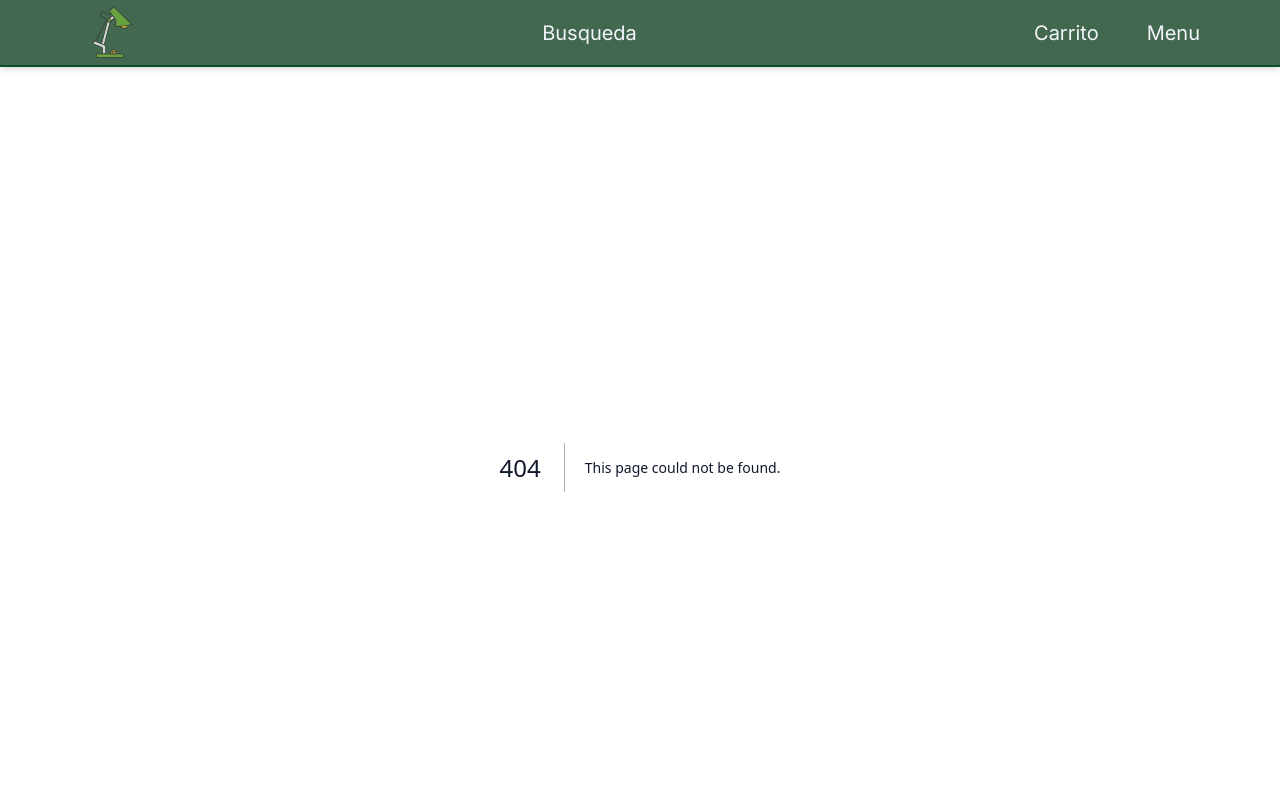
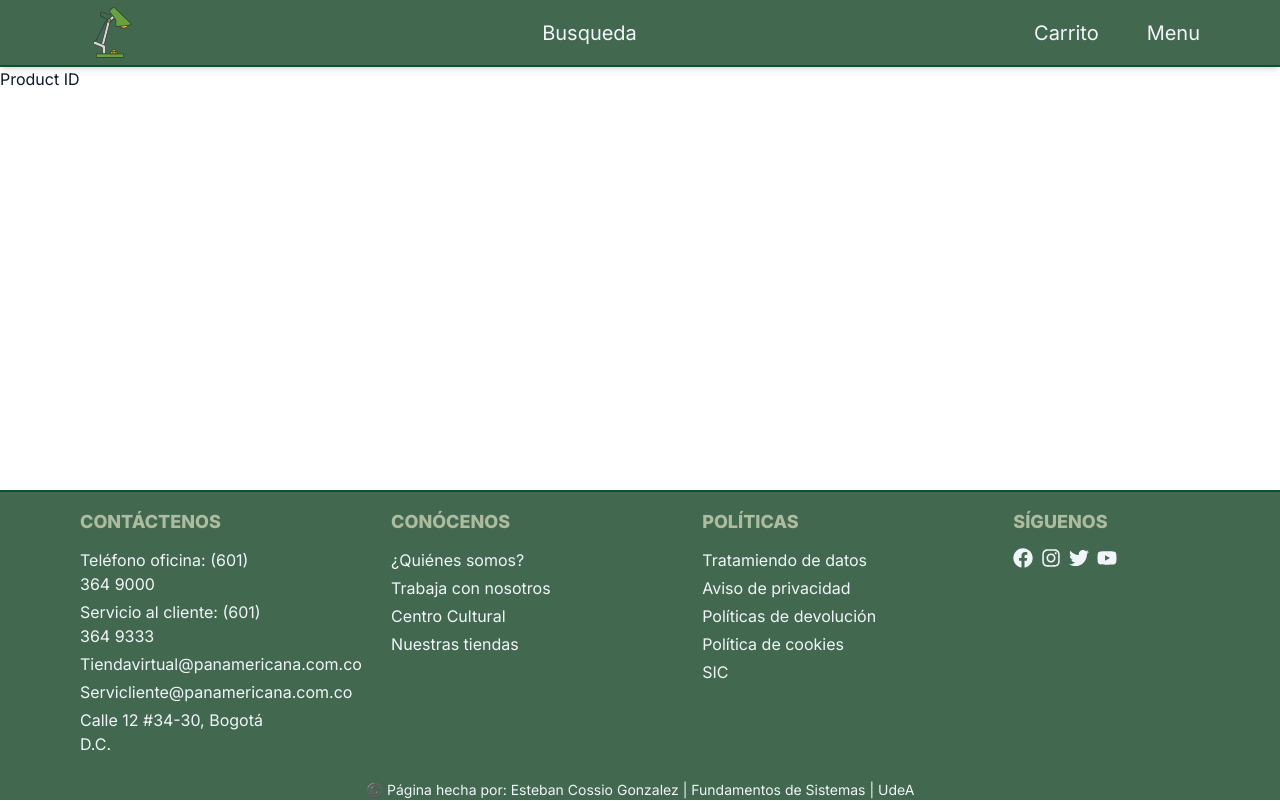
Before and after one commit to C0SS10/Papeleria, a Next.js app: page /product/1 in a window 1280 px wide. Before the commit this address had no page. Shown: the top 801 px of the page. Built offline with nearby package versions, Linux system fonts and the light colour scheme.

Commit message:
Create ProductId page component and Add router 🧰

```diff
--- a/src/app/components/product/ProductCard.tsx
+++ b/src/app/components/product/ProductCard.tsx
@@ -1,13 +1,21 @@
+"use client";
+
 import React from "react";
 import { ProductCardProps } from "@/app/types/productTypes";
 import { truncateText } from "@/app/utils/truncateText";
 import { formatPrice } from "@/app/utils/formatPrice";
 import Image from "next/image";
 import PlusCartIcon from "@/app/icons/PlusCartIcon";
+import { useRouter } from "next/navigation";
 
 const ProductCard: React.FC<ProductCardProps> = ({ product }) => {
+  const router = useRouter();
+
   return (
-    <article className="bg-white col-span-1 rounded-md border-4 border-pistachio-400 border-t-pistachio-600 border-r-pistachio-600 border-b-pistachio-400 border-l-pistachio-400 transition-transform hover:scale-105 text-center ease-in-out mt-2 shadow-lg">
+    <article
+      className="bg-white col-span-1 rounded-md border-4 border-pistachio-400 border-t-pistachio-600 border-r-pistachio-600 border-b-pistachio-400 border-l-pistachio-400 transition-transform hover:scale-105 text-center ease-in-out mt-2 shadow-lg cursor-pointer"
+      onClick={() => router.push(`/product/${product.id}`)}
+    >
       <div className="flex flex-col items-center w-full gap-2">
         <div className="aspect-square overflow-hidden relative w-full">
           <Image
--- /dev/null
+++ b/src/app/product/[productId]/page.tsx
@@ -0,0 +1,14 @@
+interface ProductParams{
+  productId?: string;
+}
+
+const ProductId = ({params}: {params: ProductParams}) => {
+  console.log('params', params)
+  return(
+    <div>
+      <h1>Product ID</h1>
+    </div>
+  )
+}
+
+export default ProductId;
```
